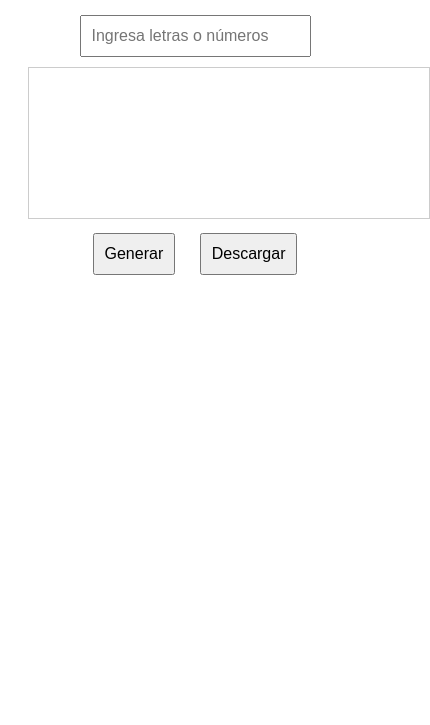
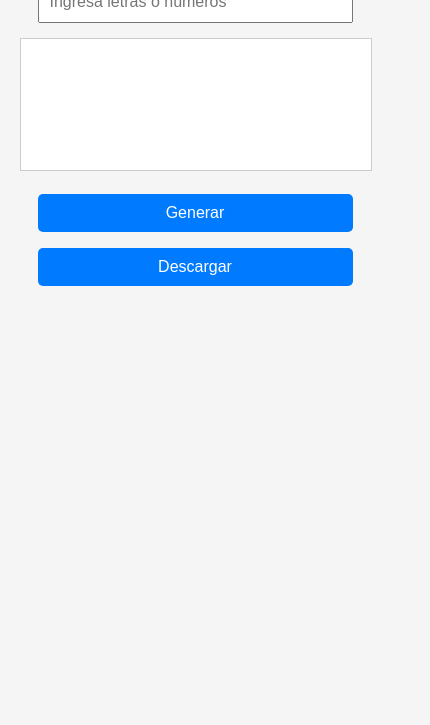
Before and after one commit to GerardoCadenaMartinez/generadorbarrasByGeDEV, a plain HTML site: page index.html in a window 390 px wide. Shown: the part 119-844 px from the top of the page, 430 px wide, since content can reach past the window. Drawn offline with Linux system fonts and the light colour scheme.

Commit message:
Add files via upload

```diff
--- a/index.html
+++ b/index.html
@@ -2,23 +2,111 @@
 <html lang="es">
 <head>
   <meta charset="UTF-8">
+  <meta name="viewport" content="width=device-width, initial-scale=1.0">
   <title>Generador de Código de Barras By Gerardo Cadena</title>
   <script src="https://cdn.jsdelivr.net/npm/jsbarcode@3.11.5/dist/JsBarcode.all.min.js"></script>
   <style>
-    body{font-family:Arial;text-align:center;padding:20px}input,button{padding:10px;margin:10px;font-size:16px}canvas{background:#fff;border:1px solid #ccc}
+    body {
+      font-family: Arial, sans-serif;
+      text-align: center;
+      padding: 20px;
+      margin: 0;
+      background-color: #f5f5f5;
+    }
+
+    h2 {
+      font-size: 1.5rem;
+      margin-bottom: 20px;
+    }
+
+    input {
+      padding: 10px;
+      width: 90%;
+      max-width: 400px;
+      font-size: 1rem;
+      box-sizing: border-box;
+    }
+
+    canvas {
+      background: #fff;
+      border: 1px solid #ccc;
+      margin: 15px auto;
+      display: block;
+      max-width: 100%;
+      height: auto;
+    }
+
+    button {
+      padding: 10px 20px;
+      margin: 10px 5px;
+      font-size: 1rem;
+      border: none;
+      background-color: #007BFF;
+      color: white;
+      border-radius: 5px;
+      cursor: pointer;
+    }
+
+    button:hover {
+      background-color: #0056b3;
+    }
+
+    @media (max-width: 480px) {
+      h2 {
+        font-size: 1.2rem;
+      }
+
+      button {
+        width: 90%;
+        margin: 8px 0;
+      }
+    }
   </style>
 </head>
 <body oncontextmenu="return false">
   <h2>Generador de Código de Barras By Gerardo Cadena</h2>
   <input type="text" id="codigo" placeholder="Ingresa letras o números">
-  <br>
   <canvas id="barcodeCanvas" width="400" height="150"></canvas>
-  <br>
-  <button id="btnGenerar">Generar</button>
-  <button id="btnDescargar">Descargar</button>
+  <div>
+    <button id="btnGenerar">Generar</button>
+    <button id="btnDescargar">Descargar</button>
+  </div>
+
   <script>
-    window.onload=()=>{const a=document.getElementById("btnGenerar"),b=document.getElementById("btnDescargar"),c=document.getElementById("codigo"),d=document.getElementById("barcodeCanvas");a.addEventListener("click",()=>{const a=c.value.toUpperCase();if(!a)return alert("Por favor, escribe un código.");d.getContext("2d").clearRect(0,0,d.width,d.height),JsBarcode(d,a,{format:"CODE39",displayValue:!0,fontSize:18,height:80,margin:10})}),b.addEventListener("click",()=>{const a=document.createElement("a");a.download="codigo_barra.png",a.href=d.toDataURL("image/png"),a.click()})};
-    document.addEventListener("keydown",e=>{if(e.key==="F12"||(e.ctrlKey&&e.shiftKey&&["I","J","C"].includes(e.key)))e.preventDefault()});
+    window.onload = () => {
+      const btnGenerar = document.getElementById("btnGenerar");
+      const btnDescargar = document.getElementById("btnDescargar");
+      const input = document.getElementById("codigo");
+      const canvas = document.getElementById("barcodeCanvas");
+
+      btnGenerar.addEventListener("click", () => {
+        const valor = input.value.toUpperCase().trim();
+        if (!valor) return alert("Por favor, escribe un código.");
+        const ctx = canvas.getContext("2d");
+        ctx.clearRect(0, 0, canvas.width, canvas.height);
+        JsBarcode(canvas, valor, {
+          format: "CODE39",
+          displayValue: true,
+          fontSize: 18,
+          height: 80,
+          margin: 10
+        });
+      });
+
+      btnDescargar.addEventListener("click", () => {
+        const link = document.createElement("a");
+        link.download = "codigo_barra.png";
+        link.href = canvas.toDataURL("image/png");
+        link.click();
+      });
+
+      // Bloqueo de F12 y Ctrl+Shift+I/J/C
+      document.addEventListener("keydown", e => {
+        if (e.key === "F12" || (e.ctrlKey && e.shiftKey && ["I", "J", "C"].includes(e.key))) {
+          e.preventDefault();
+        }
+      });
+    };
   </script>
 </body>
 </html>
```
